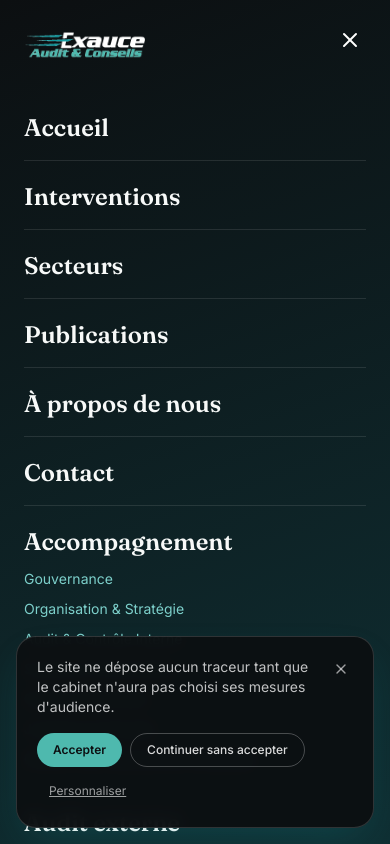
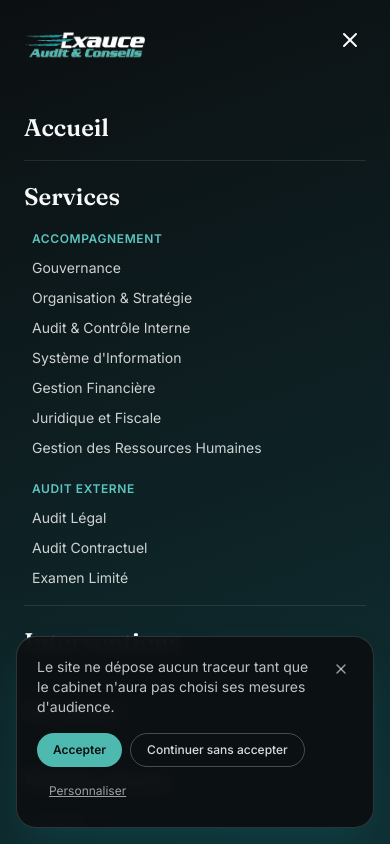
Before and after one commit to DonArhouna/Exauce, a React (Vite) app in the folder Frontend/: page /fr/publications in a window 390 px wide. Both pictures are taken after a click on the button 350 px from the left and 36 px from the top of the page. Shown: the top 844 px of the page. Built offline with nearby package versions, Linux system fonts and the light colour scheme.

Commit message:
feat(frontend): sous-onglets categories en mega-menu au survol de Publications et filtre URL synchronise

```diff
--- a/Frontend/src/components/layout/Header.tsx
+++ b/Frontend/src/components/layout/Header.tsx
@@ -1,13 +1,14 @@
 import { useState } from 'react';
-import { NavLink, useParams, useNavigate } from 'react-router-dom';
+import { NavLink, useParams } from 'react-router-dom';
 import { useTranslation } from 'react-i18next';
 import { AnimatePresence, motion } from 'framer-motion';
 import { Menu, X, LogIn, Search } from 'lucide-react';
+import { useNavigate } from 'react-router-dom';
 import { Logo } from '../ui/Logo';
-import { SpeedLines } from '../ui/SpeedLines';
 import { LanguageSwitcher } from './LanguageSwitcher';
 import { UtilityBar } from './UtilityBar';
-import { useNavItems, useServiceMegaColumns } from '@/data/navigation';
+import { NavMegaDropdown } from './NavMegaDropdown';
+import { useNavItems, type NavItem } from '@/data/navigation';
 import { useScrolled } from '@/hooks/useScrolled';
 import { cn } from '@/lib/utils';
 import { Lang } from '@/types/content';
@@ -15,16 +16,15 @@ import { pagePath } from '@/lib/routes';
 
 /**
  * Header sticky : barre utilitaire + navigation compacte au scroll,
- * méga-menu « Services » (niveaux 2-3) et menu mobile plein écran.
+ * méga-menus « Services » et « Publications » (popup au survol)
+ * et menu mobile plein écran navigable.
  */
 export function Header({ onSearchOpen }: { onSearchOpen: () => void }) {
   const { lang = 'fr' } = useParams();
   const { t } = useTranslation();
   const scrolled = useScrolled(40);
-  const [megaOpen, setMegaOpen] = useState(false);
   const [mobileOpen, setMobileOpen] = useState(false);
   const navItems = useNavItems(lang as Lang);
-  const megaColumns = useServiceMegaColumns(lang as Lang);
 
   return (
     <header className="sticky top-0 z-40">
@@ -46,79 +46,14 @@ export function Header({ onSearchOpen }: { onSearchOpen: () => void }) {
           {/* Navigation desktop */}
           <nav aria-label="Principal" className="hidden items-center gap-1 lg:flex">
             {navItems.map((item) =>
-              item.mega ? (
-                <div
+              item.megaColumns ? (
+                <NavMegaDropdown
                   key={item.key}
-                  className="relative"
-                  onMouseEnter={() => setMegaOpen(true)}
-                  onMouseLeave={() => setMegaOpen(false)}
-                >
-                  <NavLink
-                    to={item.href}
-                    className={({ isActive }) =>
-                      cn(
-                        'block rounded-full px-4 py-2 text-sm font-medium transition-colors',
-                        isActive
-                          ? 'text-turquoise-900'
-                          : 'text-ink/80 hover:text-turquoise-900',
-                      )
-                    }
-                    aria-expanded={megaOpen}
-                    aria-haspopup="true"
-                  >
-                    {item.label}
-                  </NavLink>
-                  <AnimatePresence>
-                    {megaOpen && (
-                      <motion.div
-                        initial={{ opacity: 0, y: 8 }}
-                        animate={{ opacity: 1, y: 0 }}
-                        exit={{ opacity: 0, y: 8 }}
-                        transition={{ duration: 0.18 }}
-                        className="absolute left-1/2 top-full w-[42rem] max-w-[85vw] -translate-x-1/2 pt-2"
-                      >
-                        <div className="overflow-hidden rounded-card border border-ink/8 bg-white p-6 shadow-cardHover">
-                          <div className="mb-4 flex items-center gap-3">
-                            <SpeedLines className="h-4" />
-                            <p className="text-xs font-semibold uppercase tracking-[0.2em] text-turquoise-700">
-                              {t('nav.services')}
-                            </p>
-                          </div>
-                          <div className="grid grid-cols-2 gap-6">
-                            {megaColumns.map((col) => (
-                              <div key={col.title}>
-                                <NavLink
-                                  to={col.familyHref}
-                                  className="font-display text-lg text-ink hover:text-turquoise-700"
-                                  onClick={() => setMegaOpen(false)}
-                                >
-                                  {col.title}
-                                </NavLink>
-                                <ul className="mt-3 space-y-1.5">
-                                  {col.items.map((it) => (
-                                    <li key={it.href}>
-                                      <NavLink
-                                        to={it.href}
-                                        onClick={() => setMegaOpen(false)}
-                                        className="group flex items-center gap-2 text-sm text-slate-600 hover:text-ink"
-                                      >
-                                        <span
-                                          aria-hidden="true"
-                                          className="h-px w-3 bg-turquoise-500/60 transition-all group-hover:w-5 group-hover:bg-turquoise-500"
+                  label={item.label}
+                  href={item.href}
+                  badgeKicker={item.badgeKicker ?? item.label}
+                  columns={item.megaColumns}
                 />
-                                        {it.label}
-                                      </NavLink>
-                                    </li>
-                                  ))}
-                                </ul>
-                              </div>
-                            ))}
-                          </div>
-                        </div>
-                      </motion.div>
-                    )}
-                  </AnimatePresence>
-                </div>
               ) : (
                 <NavLink
                   key={item.key}
@@ -182,12 +117,11 @@ function MobileMenu({
 }: {
   open: boolean;
   onClose: () => void;
-  items: { key: string; label: string; href: string }[];
+  items: NavItem[];
   lang: Lang;
 }) {
   const { t } = useTranslation();
   const navigate = useNavigate();
-  const megaColumns = useServiceMegaColumns(lang);
 
   return (
     <AnimatePresence>
@@ -196,7 +130,7 @@ function MobileMenu({
           initial={{ opacity: 0 }}
           animate={{ opacity: 1 }}
           exit={{ opacity: 0 }}
-          className="fixed inset-0 z-50 bg-abyss-gradient text-ivory lg:hidden"
+          className="fixed inset-0 z-50 overflow-y-auto bg-abyss-gradient text-ivory lg:hidden"
           role="dialog"
           aria-modal="true"
         >
@@ -211,17 +145,16 @@ function MobileMenu({
               <X className="h-6 w-6" aria-hidden="true" />
             </button>
           </div>
-          <nav aria-label="Mobile" className="flex flex-col gap-1 px-6 pt-4">
-            {items
-              .filter((i) => i.key !== 'services')
-              .map((item, idx) => (
+          <nav aria-label="Mobile" className="flex flex-col gap-1 px-6 pb-12 pt-4">
+            {items.map((item, idx) =>
+              item.megaColumns ? (
+                <div key={item.key} className="border-b border-white/10 py-4">
                   <motion.button
-                  key={item.key}
                     type="button"
                     initial={{ opacity: 0, x: -16 }}
                     animate={{ opacity: 1, x: 0 }}
-                  transition={{ delay: 0.05 * idx }}
-                  className="border-b border-white/10 py-4 text-left font-display text-2xl hover:text-turquoise-400"
+                    transition={{ delay: 0.04 * idx }}
+                    className="text-left font-display text-2xl hover:text-turquoise-400"
                     onClick={() => {
                       onClose();
                       navigate(item.href);
@@ -229,26 +162,25 @@ function MobileMenu({
                   >
                     {item.label}
                   </motion.button>
-              ))}
-            {/* Services + sous-domaines dépliants */}
-            {megaColumns.map((col) => (
-              <div key={col.title} className="border-b border-white/10 py-4">
-                <motion.button
+                  <div className="mt-3 space-y-4 pl-2">
+                    {item.megaColumns.map((col) => (
+                      <div key={col.title}>
+                        <button
                           type="button"
-                  className="text-left font-display text-2xl hover:text-turquoise-400"
+                          className="text-left text-xs font-semibold uppercase tracking-wider text-turquoise-400 hover:text-turquoise-300"
                           onClick={() => {
                             onClose();
                             navigate(col.familyHref);
                           }}
                         >
                           {col.title}
-                </motion.button>
-                <ul className="mt-2 space-y-1.5">
+                        </button>
+                        <ul className="mt-1.5 space-y-1.5">
                           {col.items.map((it) => (
                             <li key={it.href}>
                               <button
                                 type="button"
-                        className="text-sm text-turquoise-300 hover:text-turquoise-200"
+                                className="text-sm text-white/80 hover:text-turquoise-200"
                                 onClick={() => {
                                   onClose();
                                   navigate(it.href);
@@ -261,8 +193,27 @@ function MobileMenu({
                         </ul>
                       </div>
                     ))}
+                  </div>
+                </div>
+              ) : (
+                <motion.button
+                  key={item.key}
+                  type="button"
+                  initial={{ opacity: 0, x: -16 }}
+                  animate={{ opacity: 1, x: 0 }}
+                  transition={{ delay: 0.04 * idx }}
+                  className="border-b border-white/10 py-4 text-left font-display text-2xl hover:text-turquoise-400"
+                  onClick={() => {
+                    onClose();
+                    navigate(item.href);
+                  }}
+                >
+                  {item.label}
+                </motion.button>
+              ),
+            )}
             <a
-              href={pagePath(lang as Lang, 'clientArea')}
+              href={pagePath(lang, 'clientArea')}
               className="mt-6 inline-flex items-center gap-2 text-sm text-turquoise-300"
               onClick={onClose}
             >
--- /dev/null
+++ b/Frontend/src/components/layout/NavMegaDropdown.tsx
@@ -0,0 +1,153 @@
+import { useState, useRef, useEffect } from 'react';
+import { NavLink } from 'react-router-dom';
+import { AnimatePresence, motion } from 'framer-motion';
+import { SpeedLines } from '../ui/SpeedLines';
+import { cn } from '@/lib/utils';
+import type { NavMegaColumn } from '@/data/navigation';
+
+interface NavMegaDropdownProps {
+  label: string;
+  href: string;
+  badgeKicker: string;
+  columns: NavMegaColumn[];
+}
+
+/**
+ * Composant factorisé de méga-menu / popup déroulant au survol :
+ * - Utilisé pour Services et Publications
+ * - Délais doux d'ouverture/fermeture (150ms anti-flicker)
+ * - Navigation accessible au clavier (focus, Tab, fermeture via Échap avec restitution du focus)
+ * - ARIA aria-expanded et aria-haspopup
+ */
+export function NavMegaDropdown({
+  label,
+  href,
+  badgeKicker,
+  columns,
+}: NavMegaDropdownProps) {
+  const [open, setOpen] = useState(false);
+  const timeoutRef = useRef<number | null>(null);
+  const triggerRef = useRef<HTMLAnchorElement>(null);
+  const containerRef = useRef<HTMLDivElement>(null);
+
+  const clearTimer = () => {
+    if (timeoutRef.current !== null) {
+      window.clearTimeout(timeoutRef.current);
+      timeoutRef.current = null;
+    }
+  };
+
+  const handleMouseEnter = () => {
+    clearTimer();
+    setOpen(true);
+  };
+
+  const handleMouseLeave = () => {
+    clearTimer();
+    timeoutRef.current = window.setTimeout(() => {
+      setOpen(false);
+    }, 150);
+  };
+
+  const handleFocus = () => {
+    clearTimer();
+    setOpen(true);
+  };
+
+  const handleBlur = (e: React.FocusEvent<HTMLDivElement>) => {
+    if (!containerRef.current?.contains(e.relatedTarget as Node | null)) {
+      setOpen(false);
+    }
+  };
+
+  const handleKeyDown = (e: React.KeyboardEvent<HTMLDivElement>) => {
+    if (e.key === 'Escape') {
+      setOpen(false);
+      triggerRef.current?.focus();
+    }
+  };
+
+  useEffect(() => {
+    return () => {
+      clearTimer();
+    };
+  }, []);
+
+  return (
+    <div
+      ref={containerRef}
+      className="relative"
+      onMouseEnter={handleMouseEnter}
+      onMouseLeave={handleMouseLeave}
+      onFocus={handleFocus}
+      onBlur={handleBlur}
+      onKeyDown={handleKeyDown}
+    >
+      <NavLink
+        ref={triggerRef}
+        to={href}
+        className={({ isActive }) =>
+          cn(
+            'block rounded-full px-4 py-2 text-sm font-medium transition-colors',
+            isActive ? 'text-turquoise-900' : 'text-ink/80 hover:text-turquoise-900',
+          )
+        }
+        aria-expanded={open}
+        aria-haspopup="true"
+      >
+        {label}
+      </NavLink>
+
+      <AnimatePresence>
+        {open && (
+          <motion.div
+            initial={{ opacity: 0, y: 8 }}
+            animate={{ opacity: 1, y: 0 }}
+            exit={{ opacity: 0, y: 8 }}
+            transition={{ duration: 0.18 }}
+            className="absolute left-1/2 top-full w-[42rem] max-w-[85vw] -translate-x-1/2 pt-2"
+          >
+            <div className="overflow-hidden rounded-card border border-ink/8 bg-white p-6 shadow-cardHover">
+              <div className="mb-4 flex items-center gap-3">
+                <SpeedLines className="h-4" />
+                <p className="text-xs font-semibold uppercase tracking-[0.2em] text-turquoise-700">
+                  {badgeKicker}
+                </p>
+              </div>
+              <div className="grid grid-cols-2 gap-6">
+                {columns.map((col) => (
+                  <div key={col.title}>
+                    <NavLink
+                      to={col.familyHref}
+                      className="font-display text-lg text-ink hover:text-turquoise-700"
+                      onClick={() => setOpen(false)}
+                    >
+                      {col.title}
+                    </NavLink>
+                    <ul className="mt-3 space-y-1.5">
+                      {col.items.map((it) => (
+                        <li key={it.href}>
+                          <NavLink
+                            to={it.href}
+                            onClick={() => setOpen(false)}
+                            className="group flex items-center gap-2 text-sm text-slate-600 hover:text-ink"
+                          >
+                            <span
+                              aria-hidden="true"
+                              className="h-px w-3 bg-turquoise-500/60 transition-all group-hover:w-5 group-hover:bg-turquoise-500"
+                            />
+                            {it.label}
+                          </NavLink>
+                        </li>
+                      ))}
+                    </ul>
+                  </div>
+                ))}
+              </div>
+            </div>
+          </motion.div>
+        )}
+      </AnimatePresence>
+    </div>
+  );
+}
--- a/Frontend/src/data/navigation.ts
+++ b/Frontend/src/data/navigation.ts
@@ -1,7 +1,26 @@
 import { useTranslation } from 'react-i18next';
 import { Lang } from '@/types/content';
-import { SERVICES } from '@/data/content.data';
+import { SERVICES, PUBLICATION_CATEGORIES } from '@/data/content.data';
 import { PAGE_SLUGS } from '@/lib/routes';
+
+export interface NavMegaItem {
+  label: string;
+  href: string;
+}
+
+export interface NavMegaColumn {
+  title: string;
+  familyHref: string;
+  items: NavMegaItem[];
+}
+
+export interface NavItem {
+  key: string;
+  label: string;
+  href: string;
+  badgeKicker?: string;
+  megaColumns?: NavMegaColumn[];
+}
 
 /** Construit un lien vers une page statique via la table de slugs centrale. */
 function pageHref(lang: Lang, key: keyof typeof PAGE_SLUGS, extra = '') {
@@ -9,25 +28,8 @@ function pageHref(lang: Lang, key: keyof typeof PAGE_SLUGS, extra = '') {
   return `/${lang}${seg ? `/${seg}` : ''}${extra ? `/${extra}` : ''}`;
 }
 
-/**
- * Navigation principale (niveau 1) pilotée par les données + i18n.
- * Les sous-niveaux Services proviennent directement de content.data.
- */
-export function useNavItems(lang: Lang) {
-  const { t } = useTranslation();
-  return [
-    { key: 'home', label: t('nav.home'), href: `/${lang}` },
-    { key: 'services', label: t('nav.services'), href: pageHref(lang, 'services'), mega: true },
-    { key: 'interventions', label: t('nav.interventions'), href: pageHref(lang, 'interventions') },
-    { key: 'sectors', label: t('nav.sectors'), href: pageHref(lang, 'sectors') },
-    { key: 'publications', label: t('nav.publications'), href: pageHref(lang, 'publications') },
-    { key: 'about', label: t('nav.about'), href: pageHref(lang, 'about') },
-    { key: 'contact', label: t('nav.contact'), href: pageHref(lang, 'contact') },
-  ];
-}
-
 /** Colonnes du méga-menu Services (familles → domaines). */
-export function useServiceMegaColumns(lang: Lang) {
+export function useServiceMegaColumns(lang: Lang): NavMegaColumn[] {
   return SERVICES.map((family) => ({
     title: family.title[lang],
     familyHref: `/${lang}/services/${family.slug[lang]}`,
@@ -37,3 +39,66 @@ export function useServiceMegaColumns(lang: Lang) {
     })),
   }));
 }
+
+/** Colonnes du méga-menu Publications (toutes + catégories par thèmes depuis content.data). */
+export function usePublicationMegaColumns(lang: Lang): NavMegaColumn[] {
+  const { t } = useTranslation();
+  const pubPath = pageHref(lang, 'publications');
+  const midpoint = Math.ceil(PUBLICATION_CATEGORIES.length / 2);
+  const col1Cats = PUBLICATION_CATEGORIES.slice(0, midpoint);
+  const col2Cats = PUBLICATION_CATEGORIES.slice(midpoint);
+
+  return [
+    {
+      title: t('publications.filterAll'),
+      familyHref: pubPath,
+      items: [
+        { label: t('publications.filterAll'), href: pubPath },
+        ...col1Cats.map((cat) => ({
+          label: t(`pubCat.${cat}`),
+          href: `${pubPath}?category=${cat}`,
+        })),
+      ],
+    },
+    {
+      title: t('nav.publications'),
+      familyHref: pubPath,
+      items: col2Cats.map((cat) => ({
+        label: t(`pubCat.${cat}`),
+        href: `${pubPath}?category=${cat}`,
+      })),
+    },
+  ];
+}
+
+/**
+ * Navigation principale (niveau 1) pilotée par les données + i18n.
+ * Les sous-niveaux Services et Publications proviennent directement de content.data.
+ */
+export function useNavItems(lang: Lang): NavItem[] {
+  const { t } = useTranslation();
+  const serviceColumns = useServiceMegaColumns(lang);
+  const publicationColumns = usePublicationMegaColumns(lang);
+
+  return [
+    { key: 'home', label: t('nav.home'), href: `/${lang}` },
+    {
+      key: 'services',
+      label: t('nav.services'),
+      href: pageHref(lang, 'services'),
+      badgeKicker: t('nav.services'),
+      megaColumns: serviceColumns,
+    },
+    { key: 'interventions', label: t('nav.interventions'), href: pageHref(lang, 'interventions') },
+    { key: 'sectors', label: t('nav.sectors'), href: pageHref(lang, 'sectors') },
+    {
+      key: 'publications',
+      label: t('nav.publications'),
+      href: pageHref(lang, 'publications'),
+      badgeKicker: t('nav.publications'),
+      megaColumns: publicationColumns,
+    },
+    { key: 'about', label: t('nav.about'), href: pageHref(lang, 'about') },
+    { key: 'contact', label: t('nav.contact'), href: pageHref(lang, 'contact') },
+  ];
+}
```
Also changed, not shown: Frontend/src/data/content.data.ts (+11 -1 lines), Frontend/src/pages/PublicationsPage.tsx (+26 -11 lines), 1 other file (tests, documents, lock files or other folders). Lines whose indentation alone changed are shown as unchanged.
